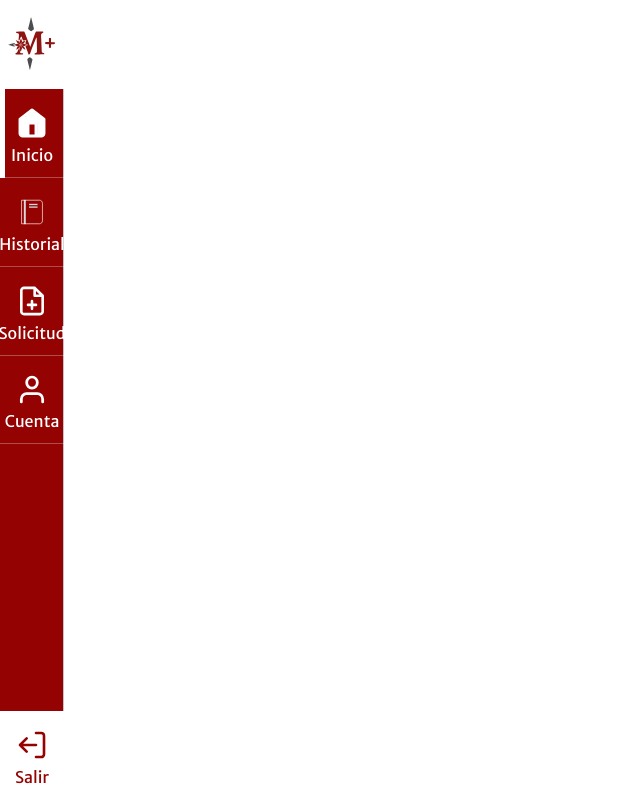
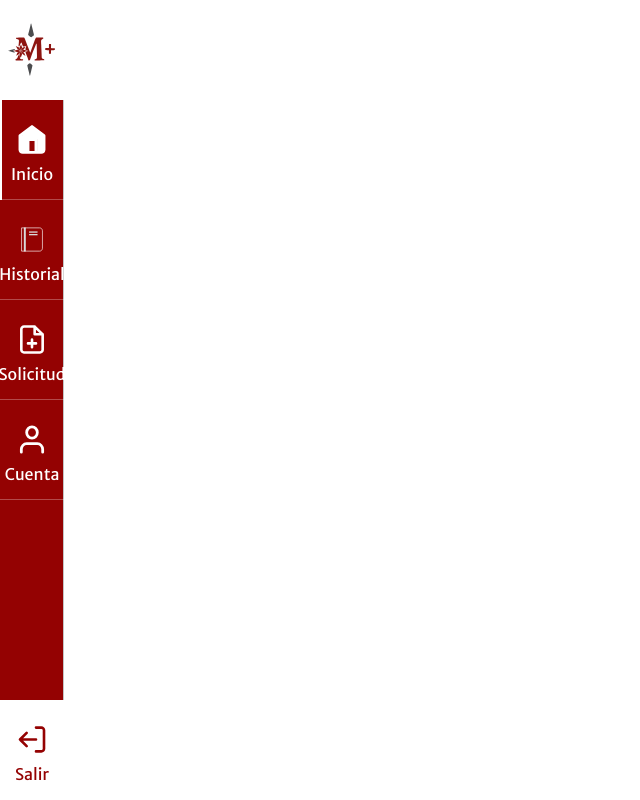
Before and after one commit to proyectoMaxCTPMN/mipp-plus, a Next.js app: page /dashboard in a window 1280 px wide. Shown: the whole page, without its empty margins (0-640 px from the left). Built offline with nearby package versions, Linux system fonts and the light colour scheme.

Commit message:
cambios en navbar

```diff
--- a/src/app/components/nav/Navbar.jsx
+++ b/src/app/components/nav/Navbar.jsx
@@ -6,7 +6,7 @@ import {useState } from 'react';
 
 export default function Navbar(){
     const [pageIndex, setPageIndex] = useState(1)
-    let barHeight = pageIndex * 11.15;
+    let barHeight = pageIndex * 12.5;
     return(
         <div className={style.sidebarContainer}>
             <div className={style.selectedBar} style={{top: `${barHeight}dvh`}}></div>
--- a/src/app/components/nav/navbar.module.css
+++ b/src/app/components/nav/navbar.module.css
@@ -13,8 +13,8 @@
 
 .selectedBar{
     background-color: #fff;
-    width: 5px;
-    height: 11.112dvh;
+    width: 2px;
+    height: 12.5dvh;
     position: absolute;
     left: 0;
     transition: all 0.2s ease-in-out;
@@ -35,9 +35,8 @@
     "account"
     "."
     "."
-    "."
     "logoff";
-    grid-template-rows: repeat(9,1fr);
+    grid-template-rows: repeat(8,1fr);
     border-right: 1px solid #c4c4c4;
 }
 
```
